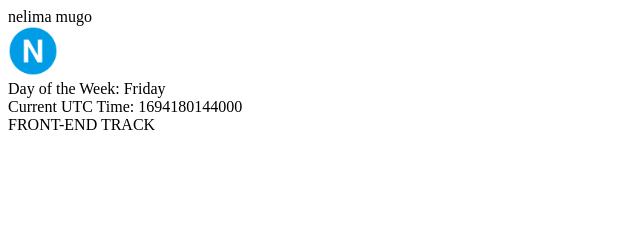
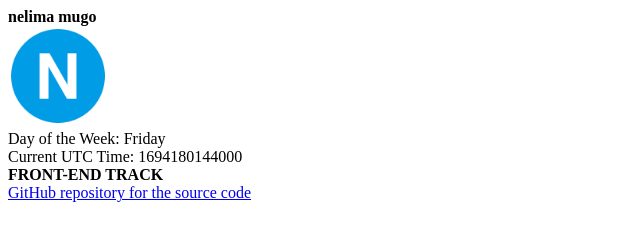
Before and after one commit to Nelima-Mugo/Stage-one, a plain HTML site: page index.html in a window 1280 px wide. Shown: the whole page, without its empty margins (0-640 px from the left). Drawn offline with Linux system fonts and the light colour scheme.

Commit message:
styled and link added

```diff
--- a/index.html
+++ b/index.html
@@ -4,14 +4,14 @@
     <title>Stage one</title>
   </head>
   <body>
-    <div data-testid="slackUserName">nelima mugo</div>
+    <div data-testid="slackUserName" style="font-weight: bold;">nelima mugo</div>
     <div data-testid="slackDisplayImage">
-      <img style="height: 50px;" src="./Eo_circle_light-blue_white_letter-n.svg.png" alt="nelima mugo">
+      <img style="height: 100px;" src="./Eo_circle_light-blue_white_letter-n.svg.png" alt="nelima mugo">
     </div>
     <div data-testid="currentDayOfTheWeek"></div>
     <div data-testid="currentUTCTime"></div>
-    <div data-testid="myTrack">FRONT-END TRACK</div>
-    <a data-testid="githubURL" href=""></a>
+    <div style="font-weight: bold;" data-testid="myTrack">FRONT-END TRACK</div>
+    <a data-testid="githubURL" href="https://github.com/Nelima-Mugo/Stage-one">GitHub repository for the source code</a>
     <script>
       let utcTime = ()=>{
         let utcTimestamp = new Date().getTime();
```
